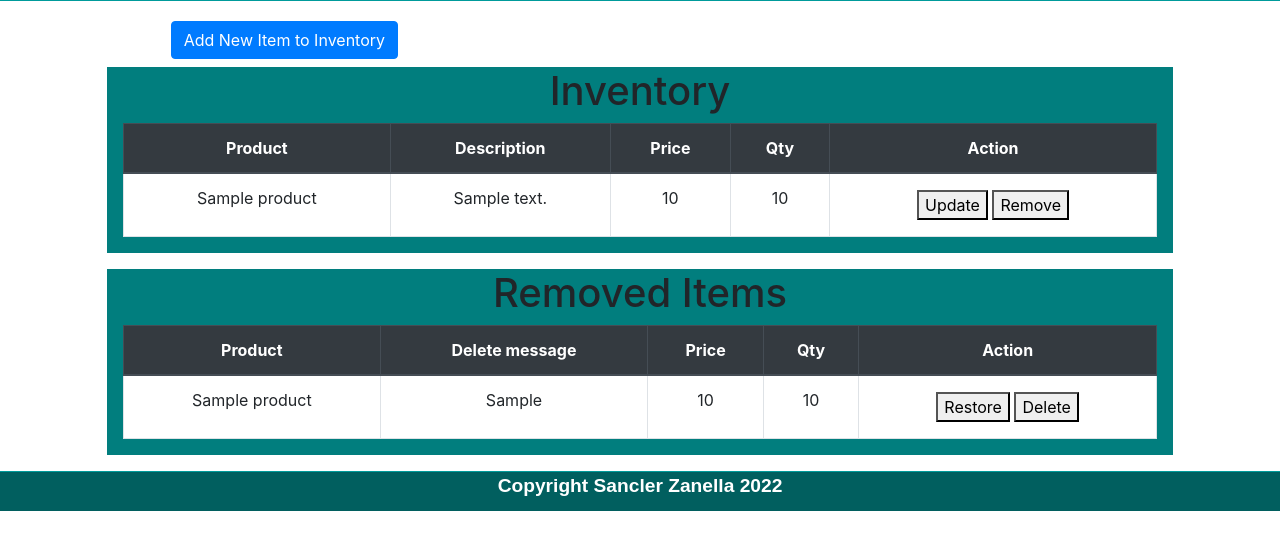
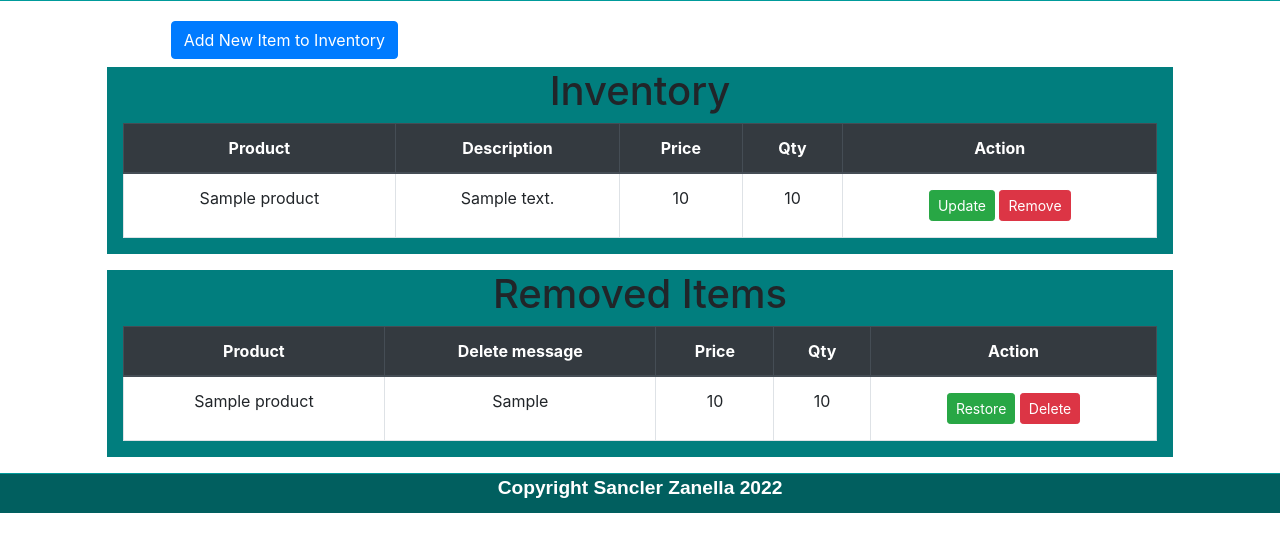
Before and after one commit to SanclerZanella/inventoryManagement_backend, a Python web app: template app/templates/index.html in a window 1280 px wide. Shown: the part 90-642 px from the top of the page. Run offline with Jinja, Linux system fonts and the light colour scheme; the template is opened without the code that fills it: most values are stand-ins (such as "Sample title", 1, 10 or a date in 2020); some libraries are stand-ins or nearby versions.

Commit message:
Created view to handle the item restore to the inventory

```diff
--- a/app/app.py
+++ b/app/app.py
@@ -3,7 +3,6 @@ from flask import Flask
 from flask_sqlalchemy import SQLAlchemy
 from app.config import Config
 import jinja_partials
-from datetime import datetime
 
 
 # Reusable extension for SQLAlchemy
@@ -33,10 +32,14 @@ def create_app(config_class=Config):
     from app.routes.index.routes import index_page
     from app.routes.remove.routes import remove_item
     from app.routes.update.routes import update_item
+    from app.routes.restore.routes import restore_item
+    from app.routes.delete.routes import delete_item
 
     # routes registration
     app.register_blueprint(index_page)
     app.register_blueprint(remove_item)
     app.register_blueprint(update_item)
+    app.register_blueprint(restore_item)
+    app.register_blueprint(delete_item)
 
     return app
--- a/app/templates/index.html
+++ b/app/templates/index.html
@@ -45,11 +45,11 @@
             <td class="text-center">{{ product.price }}</td>
             <td class="text-center">{{ product.quantity }}</td>
             <td class="text-center">
-              <button id="updateBtn_{{ product.id }}" class="updateBtn my-1" data-modal="#updateItemModal_{{ product.id }}">Update</button>
+              <button id="updateBtn_{{ product.id }}" class="updateBtn my-1 btn btn-success btn-sm" data-modal="#updateItemModal_{{ product.id }}">Update</button>
               <!-- Update item Modal -->
               {% include "partials/index/_updateItemModal.html" %}
 
-              <button id="removeBtn_{{ product.id }}" class="removeBtn my-1" data-modal="#removeItemModal_{{ product.id }}">
+              <button id="removeBtn_{{ product.id }}" class="removeBtn my-1 btn btn-danger btn-sm" data-modal="#removeItemModal_{{ product.id }}">
                 Remove
               </button>
               <!-- Remove item Modal -->
@@ -71,7 +71,7 @@
       {% if deleted_products|length < 1 %}
         <div class="row no-gutters">
           <div class="col-12 text-center">
-            <h2>The bin is empty, deleted products will appear here!</h2>
+            <h2>The bin is empty, removed items will appear here!</h2>
           </div>
         </div>
       {% else %}
@@ -93,8 +93,11 @@
             <td class="text-center">{{ product.price }}</td>
             <td class="text-center">{{ product.quantity }}</td>
             <td class="text-center">
-              <button class="my-1 mx-auto">Restore</button>
-              <button class="my-1 mx-auto">Delete</button>
+
+              <a href="{{ url_for('restore.restore', id=product.id) }}" class="my-1 mx-auto btn btn-success btn-sm">Restore</a>
+
+              <button class="my-1 mx-auto btn btn-danger btn-sm">Delete</button>
+
             </td>
           </tr>
           {% endfor %}
```
Also changed, not shown: app/routes/delete/routes.py (added, +11 -0 lines), app/routes/restore/routes.py (added, +24 -0 lines), app/inventory.db, app/routes/delete/__init__.py (added), app/routes/restore/__init__.py (added).
